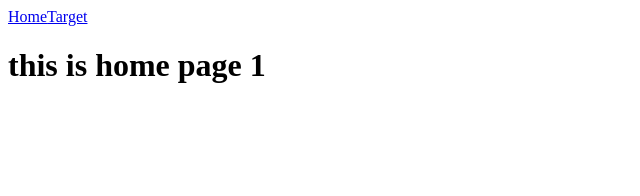
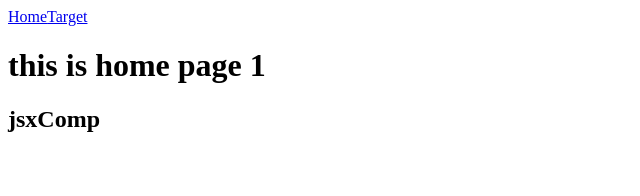
Before and after one commit to xiangxinji/vcli, a Vue app: page / in a window 1280 px wide. Shown: the top 196 px of the page, without its empty margins (0-640 px from the left). Built offline with nearby package versions, Linux system fonts and the light colour scheme.

Commit message:
支持了vue-jsx 语法

```diff
--- a/package.json
+++ b/package.json
@@ -15,6 +15,8 @@
   "devDependencies": {
     "@babel/core": "^7.9.0",
     "@babel/preset-env": "^7.9.5",
+    "@vue/babel-helper-vue-jsx-merge-props": "^1.0.0",
+    "@vue/babel-preset-jsx": "^1.1.2",
     "babel-eslint": "^10.1.0",
     "babel-loader": "^8.1.0",
     "clean-webpack-plugin": "^3.0.0",
--- a/src/pages/Home/index.vue
+++ b/src/pages/Home/index.vue
@@ -4,11 +4,21 @@
       this is home page
       <span>1</span>
     </h1>
+    <jsxComp />
   </div>
 </template>
 
 <script>
-export default {};
+const jsxComp = {
+  render() {
+    return <h2> jsxComp </h2>;
+  },
+};
+export default {
+  components: {
+    jsxComp,
+  },
+};
 </script>
 
 <style>
```
Also changed, not shown: .babelrc, 3 other files (tests, documents, lock files or other folders).
